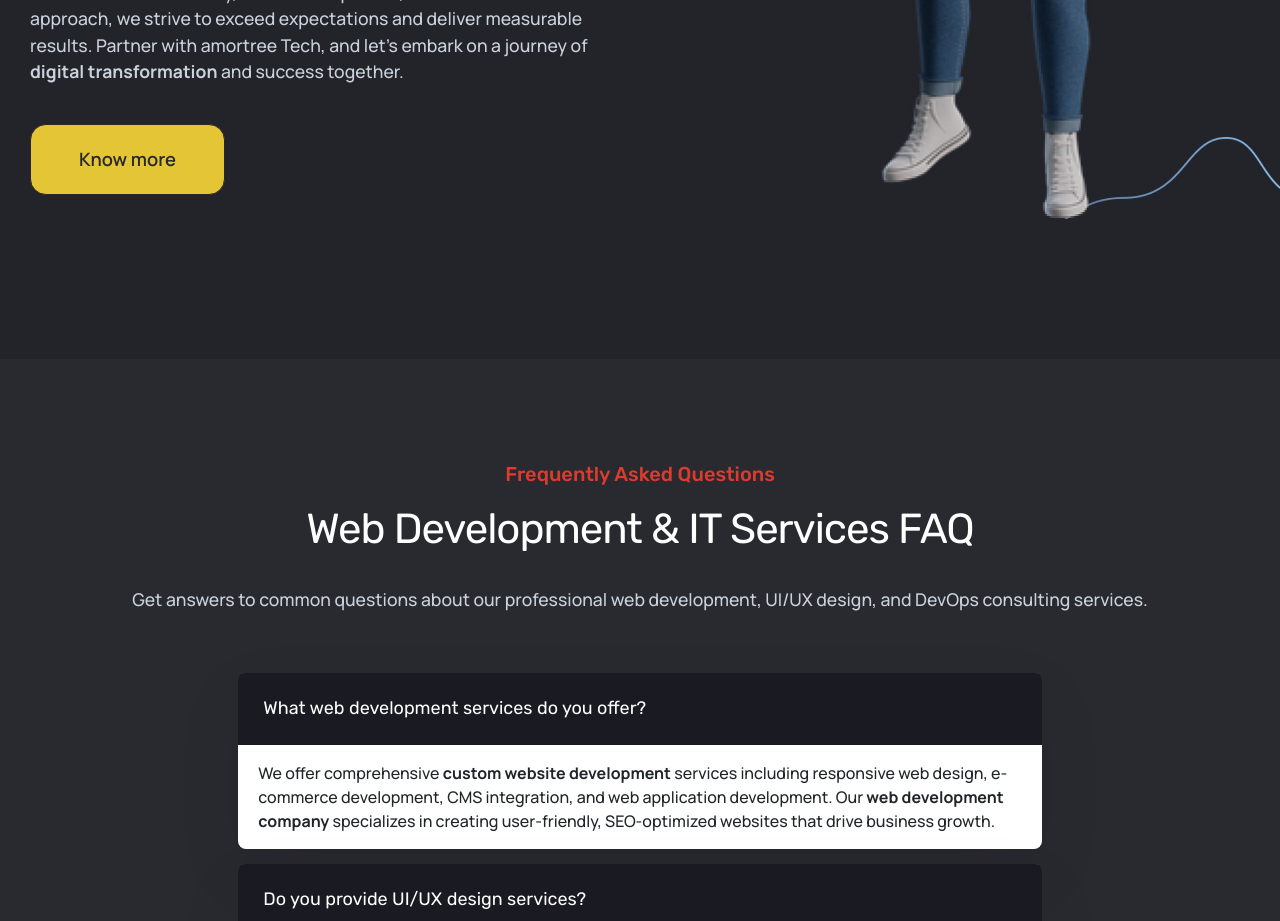
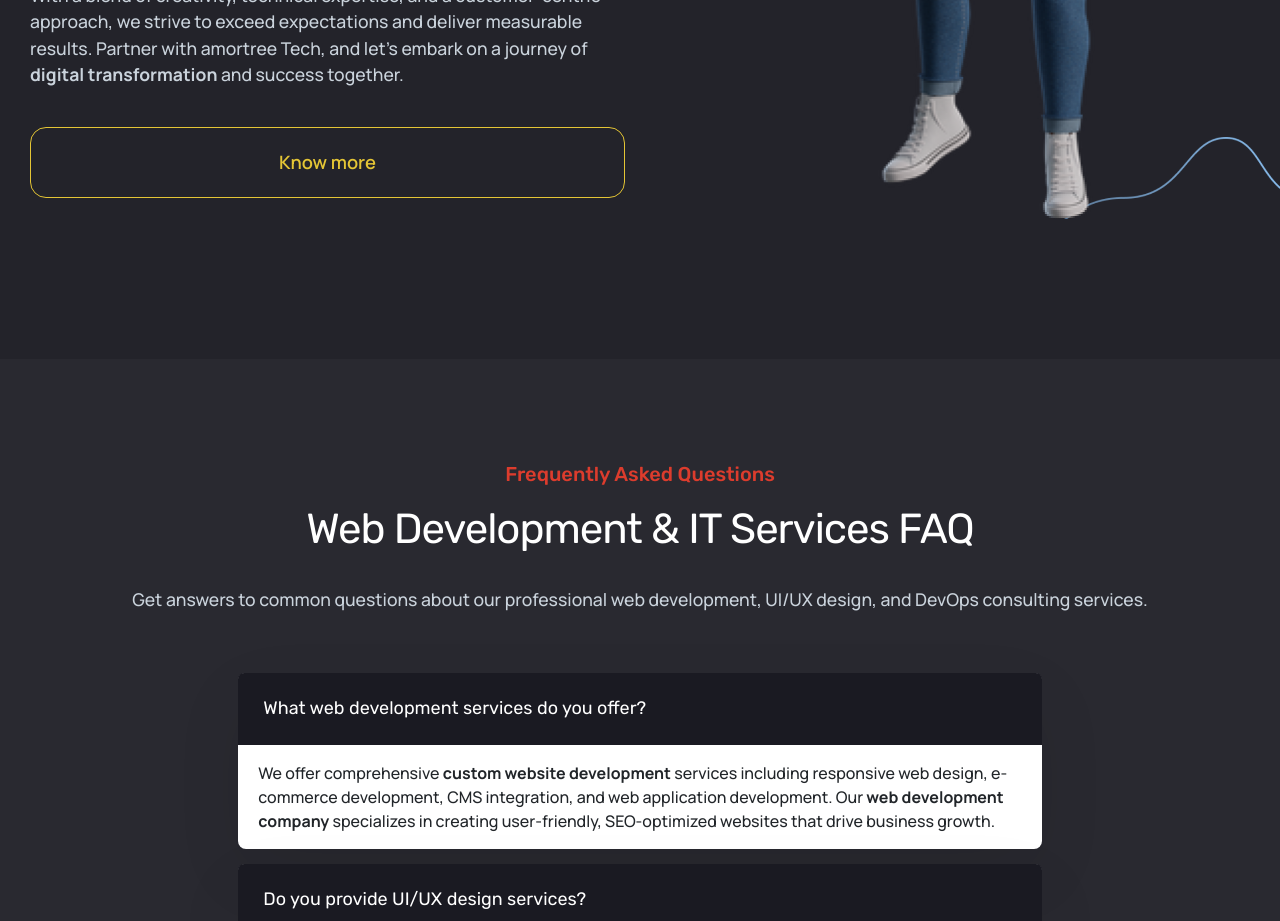
Before and after one commit to att-business-apps/att-landingpage, a Vue app in the folder att-website/: page / in a window 1280 px wide. Shown: the part 6780-7701 px from the top of the page. Built offline with nearby package versions, Linux system fonts and the light colour scheme; a web font is replaced by a local one.

Commit message:
Update HomeView.vue

```diff
--- a/att-website/src/views/HomeView.vue
+++ b/att-website/src/views/HomeView.vue
@@ -522,7 +522,7 @@ function getTemplate(target) {
                   and let's embark on a journey of <strong>digital transformation</strong> and success
                   together.
                 </p>
-                <a href="whoWeAre" class="amor-btn btn-fill-primary btn-sm" tabindex="0">Know more</a>
+                <a href="whoWeAre" class="amor-btn btn-borderd light" tabindex="0">Know more</a>
               </div>
             </div>
           </div>
```
